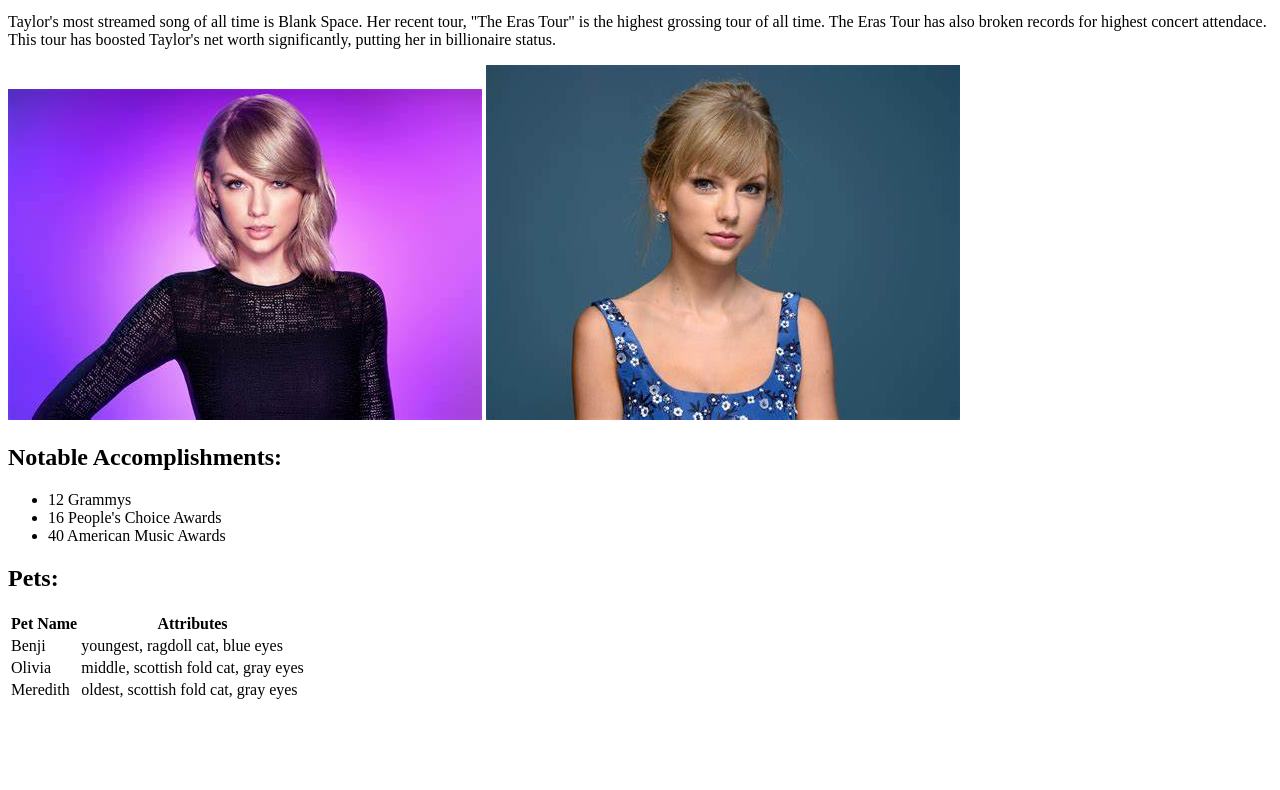
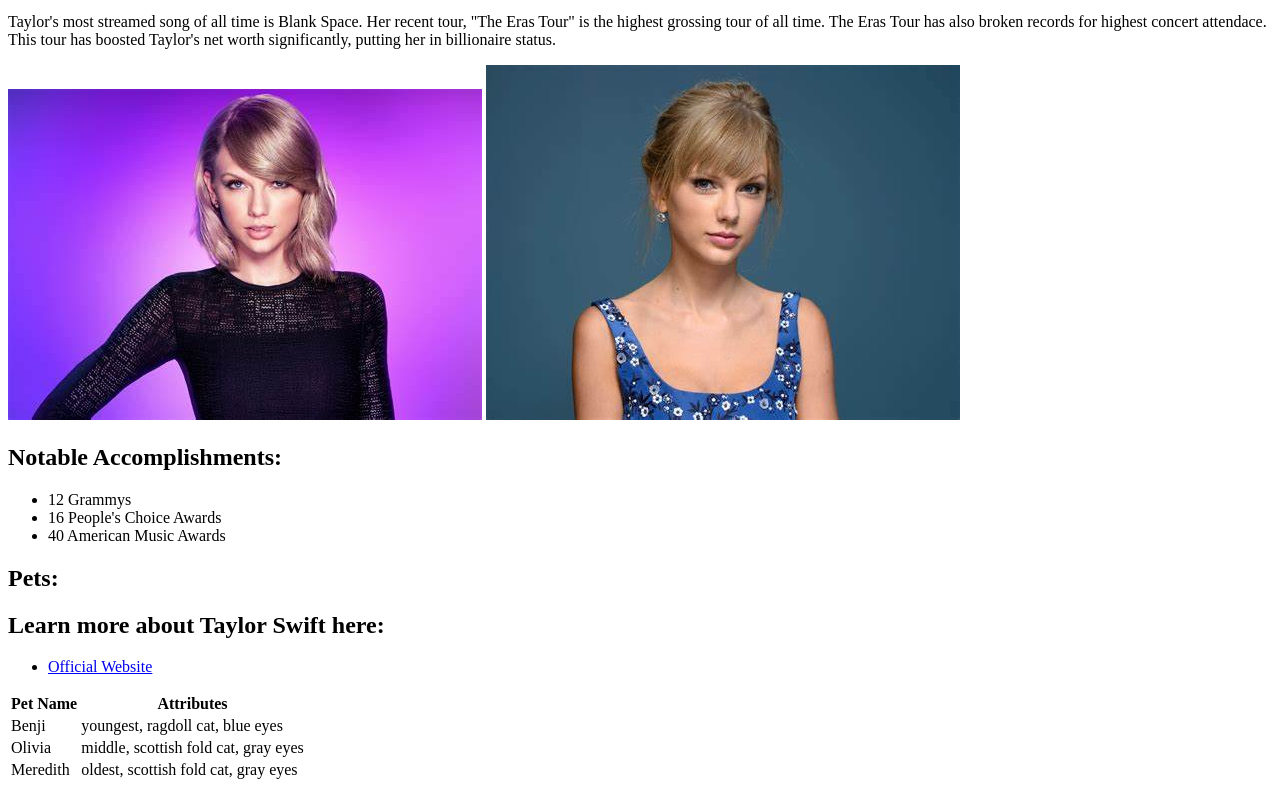
Before and after one commit to sreepasumarthi/sreepasumarthi.github.io, a plain HTML site: page Assignments/Assignment1.html in a window 1280 px wide. Shown: the part 101-891 px from the top of the page. Before the commit the page ends 811 px from the top, so only its background shows below. Drawn offline with Linux system fonts and the light colour scheme.

Commit message:
made some changes

```diff
--- a/Assignments/Assignment1.html
+++ b/Assignments/Assignment1.html
@@ -32,6 +32,10 @@
             <td>Meredith</td>
             <td>oldest, scottish fold cat, gray eyes</td>
         </tr>
+        <h2>Learn more about Taylor Swift here:</h2>
+        <ul>
+            <li><a href="https://www.taylorswift.com/">Official Website</a></li>
+        </ul>
     </table>
 </body>
 </html>
```
